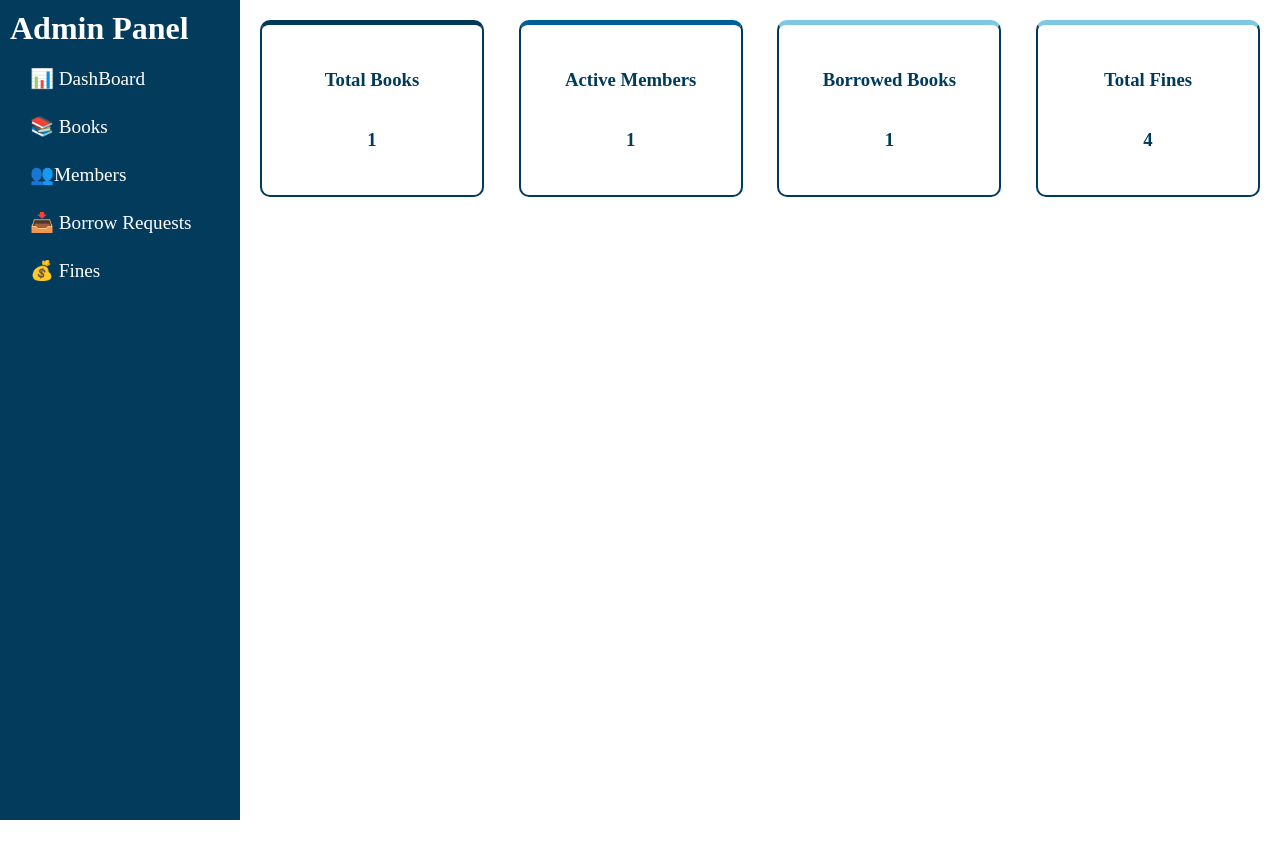
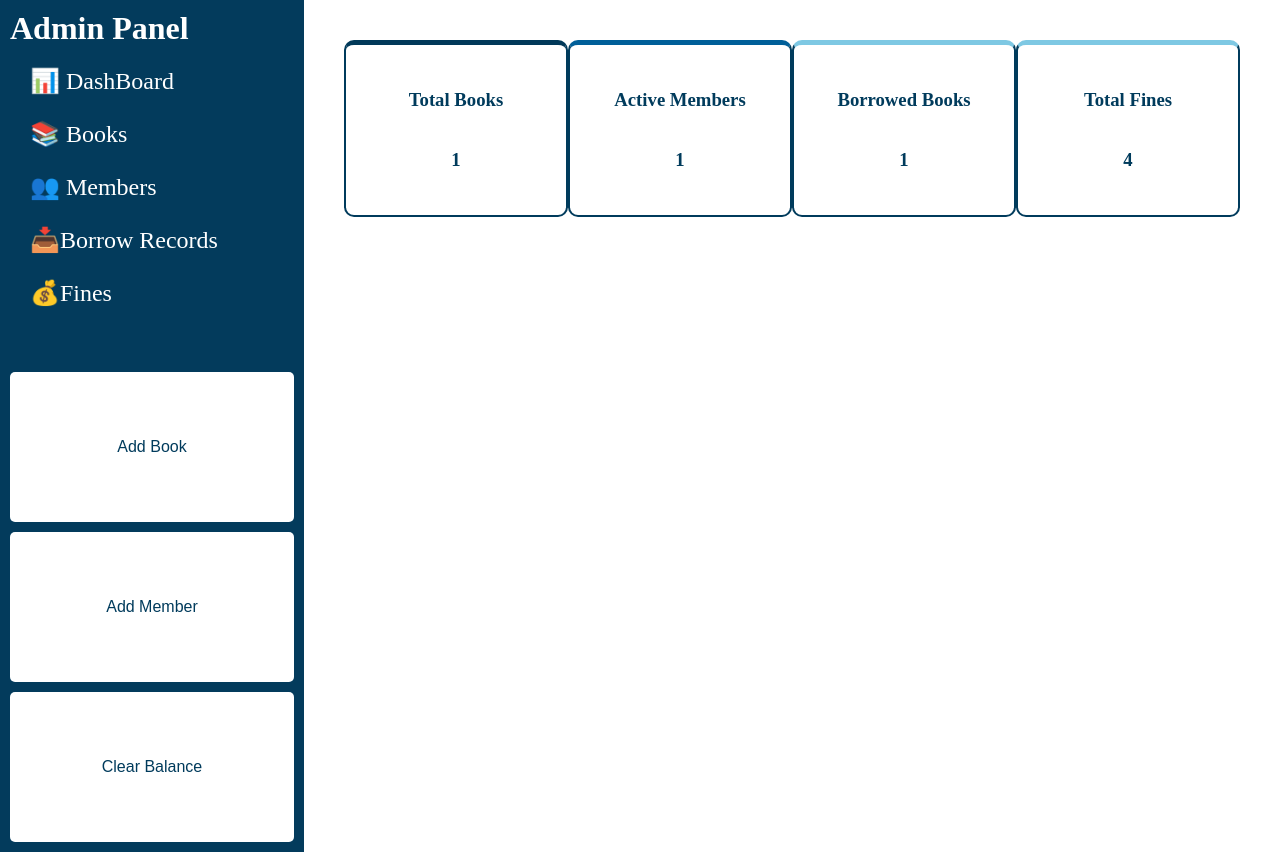
Before and after one commit to ReaganWokorach/Night-learners, a PHP site: page /staff/Admin_dashboard.html in a window 1280 px wide. Shown: the part 47-899 px from the top of the page. Before the commit the page ends 867 px from the top, so only its background shows below. Run offline with PHP 8.4, Linux system fonts and the light colour scheme.

Commit message:
Admin Dashboard-3

```diff
--- a/assets/css/Admin_dashboard.css
+++ b/assets/css/Admin_dashboard.css
@@ -60,7 +60,7 @@ nav h1{
 
 .Sidebar{
   background-color: #033b5c;
-  width: 220px;
+  width: 300px;
   min-height:100vh;
   padding: 10px;
   color: white;
@@ -120,7 +120,7 @@ nav h1{
 li{
     list-style-type: none;
     margin-bottom: 25px;
-    font-size: larger;
+    font-size: x-large;
     cursor: pointer;
 
 }
@@ -128,6 +128,31 @@ li{
 .Sidebar ul li a{
   text-decoration: none;
   color: white;
+}
+
+
+#booksDiv table, #membersDiv table, #borrowDiv table, #finesDiv table {
+    width: 100%;
+    border-collapse: collapse;
+    table-layout: auto;
+}
+
+#booksDiv, #membersDiv, #borrowDiv, #finesDiv {
+    width: 100%;
+    overflow-x: auto;
+}
+
+#booksDiv th, #membersDiv th, #borrowDiv th, #finesDiv th{
+    background-color: #003b5c;
+    color: white;
+    padding: 10px;
+    text-align: center;
+    border: 1px solid #ddd;
+}
+
+.content-area{
+    flex: 1;
+    padding: 20px;
 }
 
 @media (max-width: 1220px) {
@@ -151,3 +176,23 @@ li{
   }
 
 }
+
+.add_buttons {
+    margin-top: 20px;
+    display: flex;
+    flex-direction: column;
+    gap: 10px;
+
+}
+
+.add_buttons button{
+    padding: 10px;
+    background-color: #fff;
+    color: #003b5c;
+    border: none;
+    border-radius: 5px;
+    cursor: pointer;
+    font-size: 16px;
+    height: 150px;
+    /* width: 150px; */
+}
--- /dev/null
+++ b/assets/css/Admin_dashboard.js
@@ -0,0 +1,41 @@
+addEventListener("DOMContentLoaded", function () {
+
+    document.getElementById("booksBtn").addEventListener("click", function (e) {
+    e.preventDefault(); // stop the link from reloading page
+
+    document.getElementById("mainDiv").style.display = "none";   // hide dashboard
+    document.getElementById("booksDiv").style.display = "block"; // show books section
+    document.getElementById("membersDiv").style.display = "none";//hide memebers div
+    document.getElementById("finesDiv").style.display = "none";//hide fines div
+    document.getElementById("borrowDiv").style.display = "none";//hide borrow records div
+});
+
+    this.document.getElementById("membersBtn").addEventListener("click", function (e) {
+    e.preventDefault(); // stop the link from reloading page
+
+    document.getElementById("mainDiv").style.display = "none";    // hide dashboard
+    document.getElementById("booksDiv").style.display = "none"; // hide bookks section
+    document.getElementById("finesDiv").style.display = "none";//hide fines div
+    document.getElementById("membersDiv").style.display = "block";//show memebers div
+    document.getElementById("borrowDiv").style.display = "none";//hide borrow records div
+});
+    this.document.getElementById("borrowBtn").addEventListener("click", function (e) {
+    e.preventDefault(); // stop the link from reloading page
+
+    document.getElementById("mainDiv").style.display = "none";    // hide dashboard
+    document.getElementById("booksDiv").style.display = "none"; // hide bookks section
+    document.getElementById("membersDiv").style.display = "none";//hide memebers div
+    document.getElementById("finesDiv").style.display = "none";//hide fines div
+    document.getElementById("borrowDiv").style.display = "block";//show borrow records div
+});
+
+    this.document.getElementById("finesBtn").addEventListener("click", function (e) {
+    e.preventDefault(); // stop the link from reloading page
+    document.getElementById("mainDiv").style.display = "none";    // hide dashboard
+    document.getElementById("booksDiv").style.display = "none"; // hide bookks section
+    document.getElementById("membersDiv").style.display = "none";   //hide memebers div
+    document.getElementById("borrowDiv").style.display = "none";//hide borrow records div
+    document.getElementById("finesDiv").style.display = "block";//show fines div
+    });
+
+});
--- a/staff/Admin_dashboard.html
+++ b/staff/Admin_dashboard.html
@@ -18,13 +18,20 @@
     <div class="Sidebar">
         <h1>Admin Panel</h1>
         <ul>
-            <li><a href="#">📊 DashBoard</a></li>
-            <li><a href="#">📚 Books</a></li>
-            <li><a href="#">👥Members</a></li>
-            <li><a href="#">📥 Borrow Requests</a></li>
-            <li><a href="#">💰 Fines</a></li>
+            <li><a href="#" id="dashboardBtn">📊 DashBoard</a></li>
+            <li><a href="#" id="booksBtn">📚 Books</a></li>
+            <li><a href="#" id="membersBtn">👥 Members</a></li>
+            <li><a href="#" id="borrowBtn">📥Borrow Records</a></li>
+            <li><a href="#" id="finesBtn">💰Fines</a></li>
+        </ul>
+        <div class="add_buttons">
+            <button class="add-book-btn" id="Add-bookBtn">Add Book</button>
+            <button class="add-member-btn" id="addmemeberBtn">Add Member</button>
+            <button class="clear-balance" id="clearBalanceBtn">Clear Balance</button>
         </div>
-    <div class="main">
+    </div>
+    <div class="content-area">
+        <div class="main" id="mainDiv">
             <div class="TB">
                 <h3>Total Books</h3> <br>
                 <h3>1</h3>
@@ -42,6 +49,73 @@
                 <h3>4</h3>
             </div>
         </div>
+        <!-- Books Div -->
+        <div class="books" id="booksDiv" style="display: none;">
+            <table>
+                <thead>
+                    <tr>
+                        <th>BOOK ID</th>
+                        <th>ISBN</th>
+                        <th>TITTLE</th>
+                        <th>AUTHOR</th>
+                        <th>CATEGORY</th>
+                        <th>TOTAL COPIES</th>
+                        <th>AVAILABLE COPIES</th>
+                    </tr>
+                </thead>
+            </table>
         </div>
+        <!-- Members Div -->
+        <div class="members" id="membersDiv" style="display: none;">
+            <table>
+                <thead>
+                    <tr>
+                        <th>MEMBER ID</th>
+                        <th>REG NO.</th>
+                        <th>FULL NAME</th>
+                        <th>EMAIL</th>
+                        <th>PHONE NUMBER</th>
+                        <th>STATUS</th>
+                        <th>CREATION DATE</th>
+                    </tr>
+                </thead>
+            </table>
+        </div>
+        <!-- BORROW RECORDS -->
+        <div class="Borrow_records" id="borrowDiv" style="display: none;">
+            <table>
+                <thead>
+                    <tr>
+                        <th> DEBIT ID</th>
+                        <th>MEMBER ID</th>
+                        <th>BOOKID</th>
+                        <th>BORROWING DATE</th>
+                        <th>EXPECTED DATE</th>
+                        <th>DUE DATE</th>
+                        <th>RETURNED DATE</th>
+                    </tr>
+                </thead>
+            </table>
+        </div>
+        <!-- FINES  -->
+        <div class="fines" id="finesDiv" style="display: none;">
+                    <table>
+                        <thead>
+                            <tr>
+                                <th> FINE ID</th>
+                                <th>MEMBER ID</th>
+                                <th>BOOK ID</th>
+                                <th>DATE ISSUED</th>
+                                <th>AMOUNT</th>
+                                <th>PAID STATUS</th>
+                                <th>BALANCE</th>
+                            </tr>
+                        </thead>
+                    </table>
+                </div>
+        </div>
+    </div>
+</div>
+<script src="../assets/css/Admin_dashboard.js"></script>
 </body>
 </html>
```
Lines whose indentation alone changed are shown as unchanged.
